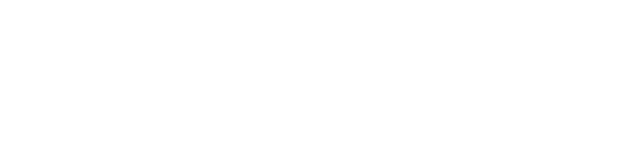
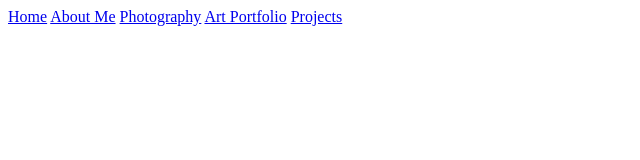
Before and after one commit to samanthacloud/26stoddsam.github.io, a plain HTML site: page Stoddard - Final Project Elements/index.html in a window 1280 px wide. Shown: the whole page, without its empty margins (0-640 px from the left). Drawn offline with Linux system fonts and the light colour scheme.

Commit message:
Update index.html 12/4/24-1

```diff
--- a/Stoddard - Final Project Elements/index.html
+++ b/Stoddard - Final Project Elements/index.html
@@ -3,9 +3,26 @@
 <head>
     <meta charset="UTF-8">
     <meta name="viewport" content="width=device-width, initial-scale=1.0">
+    <link rel="style.css" type="text/css" href="style.css">
     <title>Document</title>
 </head>
 <body>
+    <!-- TAB BAR W/ INFO -->
+    <nav class="navbar">
+        <a href="index.html" class="nav-button">Home</a>
+        <a href="about-me.html" class="nav-button">About Me</a>
+        <a href="photography.html" class="nav-button">Photography</a>
+        <a href="art-portfolio.html" class="nav-button">Art Portfolio</a>
+        <a href="projects.html" class="nav-button">Projects</a>
+    </nav>
+    <!-- END TAB BAR-->
 
+    <!--////////////////PAGE LAYOUT////////////////-->
+    <div class="organizer">
+
+
+
+    </div>
+</header>
 </body>
 </html>
```
